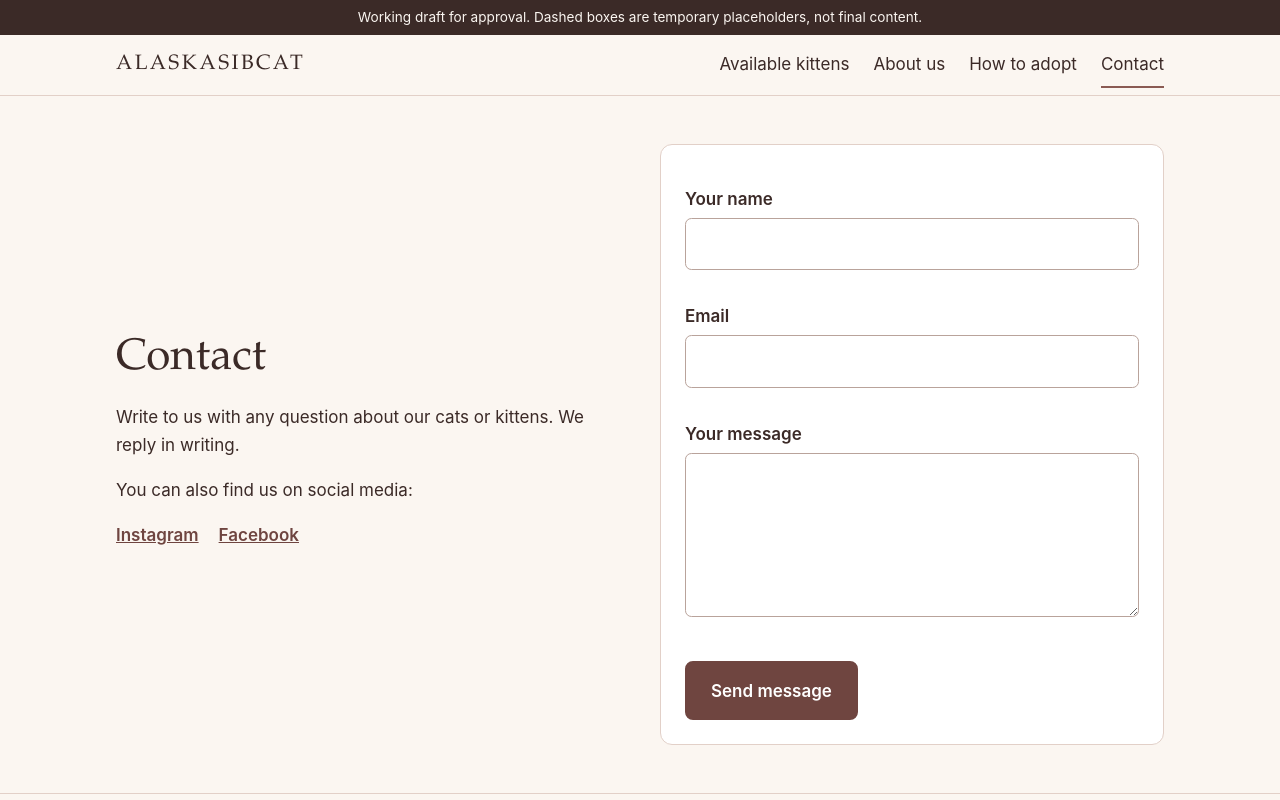
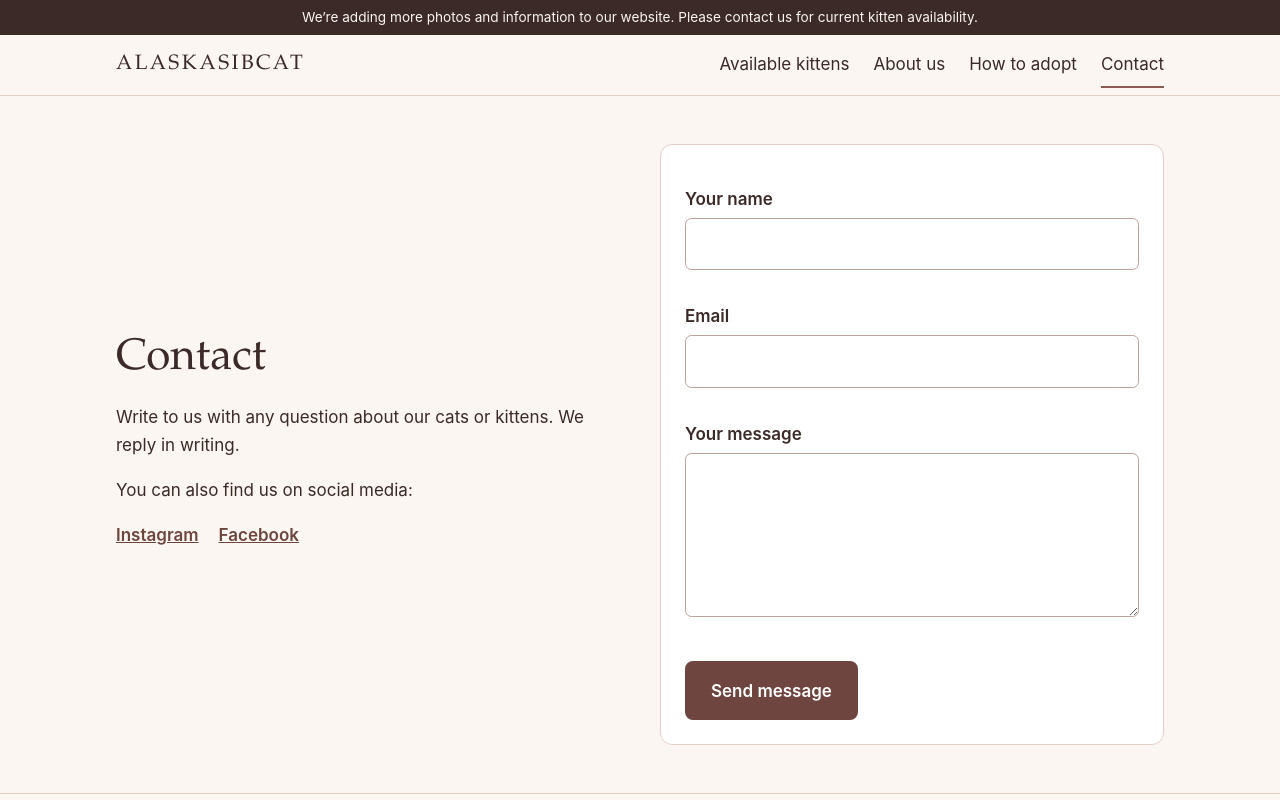
Before and after one commit to alaskasibcat/alaskasibcat-website, a plain HTML site: page contact.html in a window 1280 px wide. Shown: the top 800 px of the page. Drawn offline with Linux system fonts and the light colour scheme.

Commit message:
Update contact.html

```diff
--- a/contact.html
+++ b/contact.html
@@ -17,7 +17,7 @@
 <body>
   <a class="skip-link" href="#main">Skip to content</a>
 
-  <div class="draft-bar" role="note">Working draft for approval. Dashed boxes are temporary placeholders, not final content.</div>
+  <div class="draft-bar" role="note">We’re adding more photos and information to our website. Please contact us for current kitten availability.</div>
 
   <header class="site-header">
     <div class="wrap header-inner">
```
